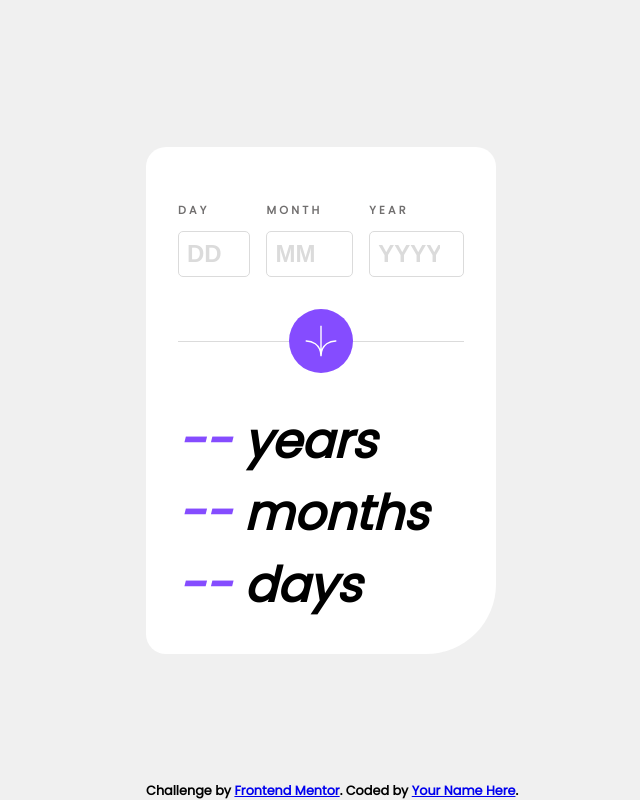
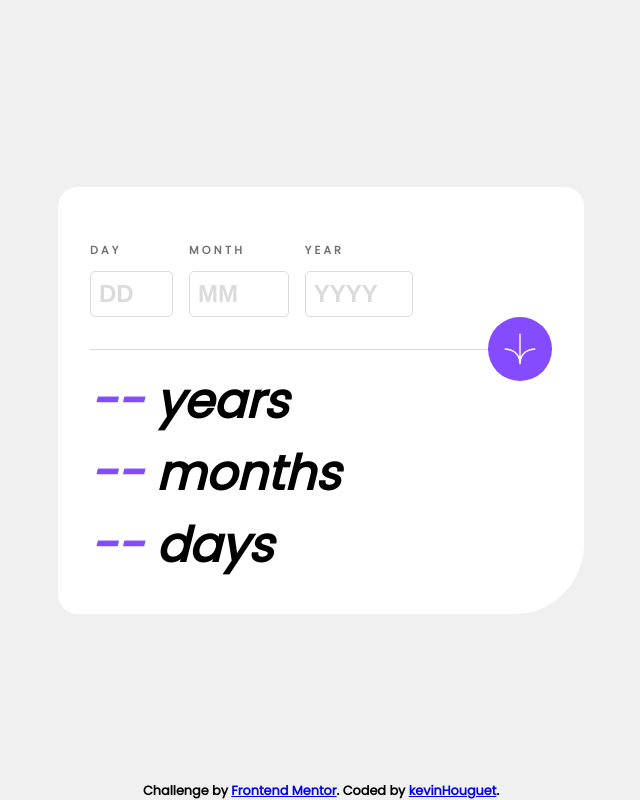
Before and after one commit to kevinhouguet/age-calculator, a React (Vite) app: page / in a window 1280 px wide. Shown: the whole page, without its empty margins (319-959 px from the left). Built offline with nearby package versions, Linux system fonts and the light colour scheme.

Commit message:
:sparkles:feat(app): add desktop responsive design

```diff
--- a/src/App.css
+++ b/src/App.css
@@ -10,4 +10,13 @@ footer{
     font-size: 0.8rem;
     position: fixed;
     bottom: 0;
+    left: 0;
+    display: block;
+    width: 100%;
 }
+
+@media screen and (min-width: 900px) {
+    .container {
+        width: 100%;
+    }
+}
--- a/src/App.jsx
+++ b/src/App.jsx
@@ -55,7 +55,7 @@ const App = () => {
       </main>
       <footer className="attribution">
         Challenge by <a href="https://www.frontendmentor.io?ref=challenge" target="_blank" rel="noreferrer">Frontend Mentor</a>.
-        Coded by <a href="#">Your Name Here</a>.
+        Coded by <a href="https://github.com/kevinhouguet">kevinHouguet</a>.
       </footer>
     </>
   )
--- a/src/Components/Form/style.scss
+++ b/src/Components/Form/style.scss
@@ -68,3 +68,21 @@
     font-size: 0.7rem;
   }
 }
+
+@media screen and (min-width: 900px) {
+  .form {
+    margin-bottom: 1rem;
+
+    &__content {
+      width: 70%;
+      margin-bottom: -2rem;
+    }
+
+    &__submit {
+      &__button {
+        right: 0;
+      }
+    }
+
+  }
+}
```
